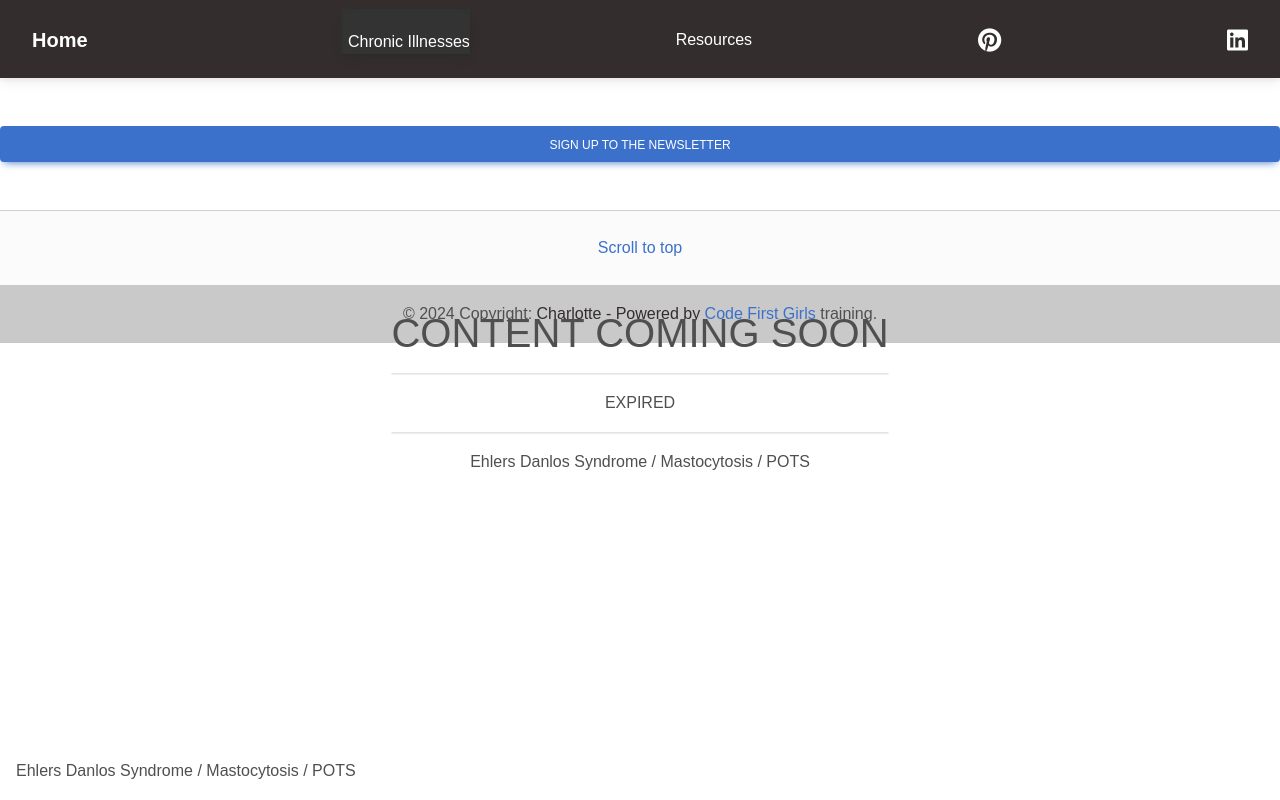
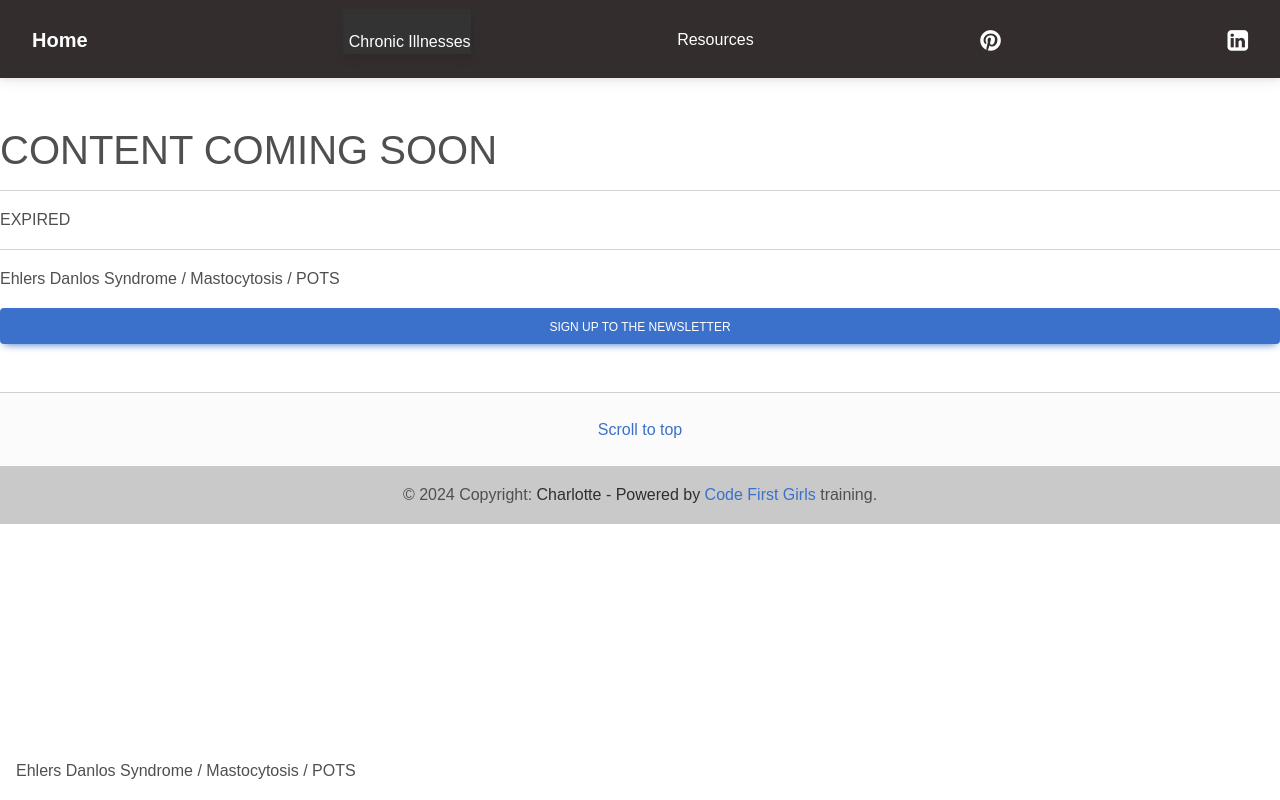
Before and after one commit to cmau1991/CFG-intro_to_web_dev, a plain HTML site: page triad.html in a window 1280 px wide. Drawn offline with nearby package versions, Linux system fonts and the light colour scheme.

Commit message:
Update triad.html

```diff
--- a/triad.html
+++ b/triad.html
@@ -238,7 +238,7 @@
     <main class="mt-5">
       <body>
         <div class="bgimg">
-          <div class="middle1">
+          <div class="hr">
             <h1>CONTENT COMING SOON</h1>
             <hr>
             <p id="demo"></p>
```
